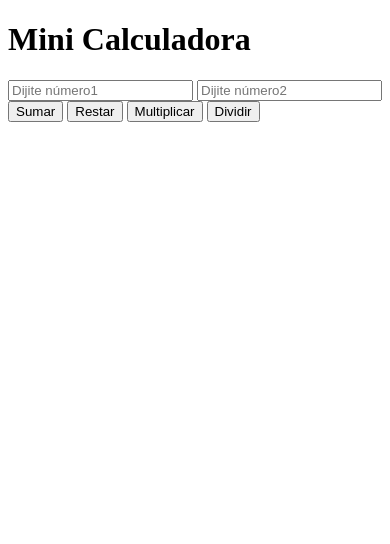
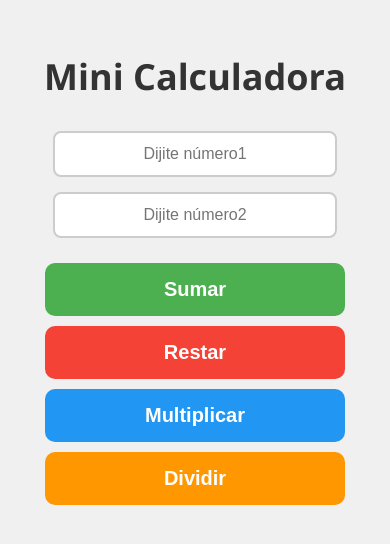
Before and after one commit to valentinacamacho/MiniCalcJs, a plain HTML site: page index.html in a window 390 px wide. Drawn offline with Linux system fonts and the light colour scheme.

Commit message:
Styles were added to HTML elements, text boxes, buttons, and responsive design.

```diff
--- a/index.html
+++ b/index.html
@@ -3,12 +3,14 @@
 
 <head>
     <title>Mini Calculadora</title>
+    <link href="./style/style.css" rel="stylesheet" type="text/css">
+
 </head>
 
 <body>
     <h1>Mini Calculadora</h1>
 
-    <div class="input1">
+    <div class="inputs">
         <input type="number1" id="number1" placeholder="Dijite número1" />
         <input type="number2" id="number2" placeholder="Dijite número2" />
     </div>
--- a/style/style.css
+++ b/style/style.css
@@ -0,0 +1,159 @@
+h1 {
+    font-size: 36px;
+    color: #333;
+    text-align: center;
+    animation: aparecer 2s ease-out forwards;
+    opacity: 0;
+    margin-bottom: 30px;
+  }
+
+  @keyframes aparecer {
+    0% {
+      transform: translateY(-30px);
+      opacity: 0;
+    }
+    100% {
+      transform: translateY(0);
+      opacity: 1;
+    }
+  }
+
+.inputs {
+  display: flex;
+  flex-direction: column;
+  align-items: center;
+  gap: 15px;
+  margin-bottom: 20px;
+}
+
+.inputs input {
+  width: 250px;
+  padding: 12px 15px;
+  border: 2px solid #ccc;
+  border-radius: 8px;
+  font-size: 16px;
+  transition: border-color 0.3s ease, box-shadow 0.3s ease;
+  outline: none;
+  text-align: center;
+}
+
+.inputs input:focus {
+  border-color: #4caf50;
+  box-shadow: 0 0 8px rgba(76, 175, 80, 0.5);
+}
+
+.btn {
+  padding: 10px 20px;
+  border: none;
+  color: white;
+  font-weight: bold;
+  margin: 5px;
+  cursor: pointer;
+  border-radius: 8px;
+  font-size: 16px;
+}
+
+.sumar {
+  background-color: #4caf50;
+}
+
+.restar {
+  background-color: #f44336;
+}
+
+.multiplicar {
+  background-color: #2196f3;
+}
+
+.dividir {
+  background-color: #ff9800;
+}
+
+.btn:hover {
+  opacity: 0.8;
+}
+
+/* Estilos base para pantallas grandes */
+body {
+  font-family: "Segoe UI", sans-serif;
+  background-color: #f0f0f0;
+  padding: 40px;
+  text-align: center;
+}
+
+.input1 {
+  display: flex;
+  gap: 15px;
+  justify-content: center;
+  margin-bottom: 20px;
+}
+
+.input1 input {
+  width: 200px;
+  padding: 10px;
+  border: 2px solid #ccc;
+  border-radius: 8px;
+  font-size: 16px;
+}
+
+.btn {
+  padding: 12px 20px;
+  margin: 5px;
+  border-radius: 10px;
+  color: white;
+  font-weight: bold;
+  border: none;
+  cursor: pointer;
+  font-size: 16px;
+  transition: 0.3s;
+}
+
+.sumar {
+  background: #4caf50;
+}
+.restar {
+  background: #f44336;
+}
+.multiplicar {
+  background: #2196f3;
+}
+.dividir {
+  background: #ff9800;
+}
+
+.btn:hover {
+  opacity: 0.85;
+}
+
+/* Responsive para tablets */
+@media (max-width: 768px) {
+  .input1 {
+    flex-direction: column;
+    align-items: center;
+  }
+
+  .input1 input {
+    width: 90%;
+  }
+
+  .btn {
+    width: 90%;
+    font-size: 18px;
+  }
+}
+
+/*Responsive para celulares */
+@media (max-width: 480px) {
+  body {
+    padding: 20px;
+  }
+
+  .input1 input {
+    font-size: 18px;
+  }
+
+  .btn {
+    font-size: 20px;
+    padding: 15px;
+  }
+}
```
